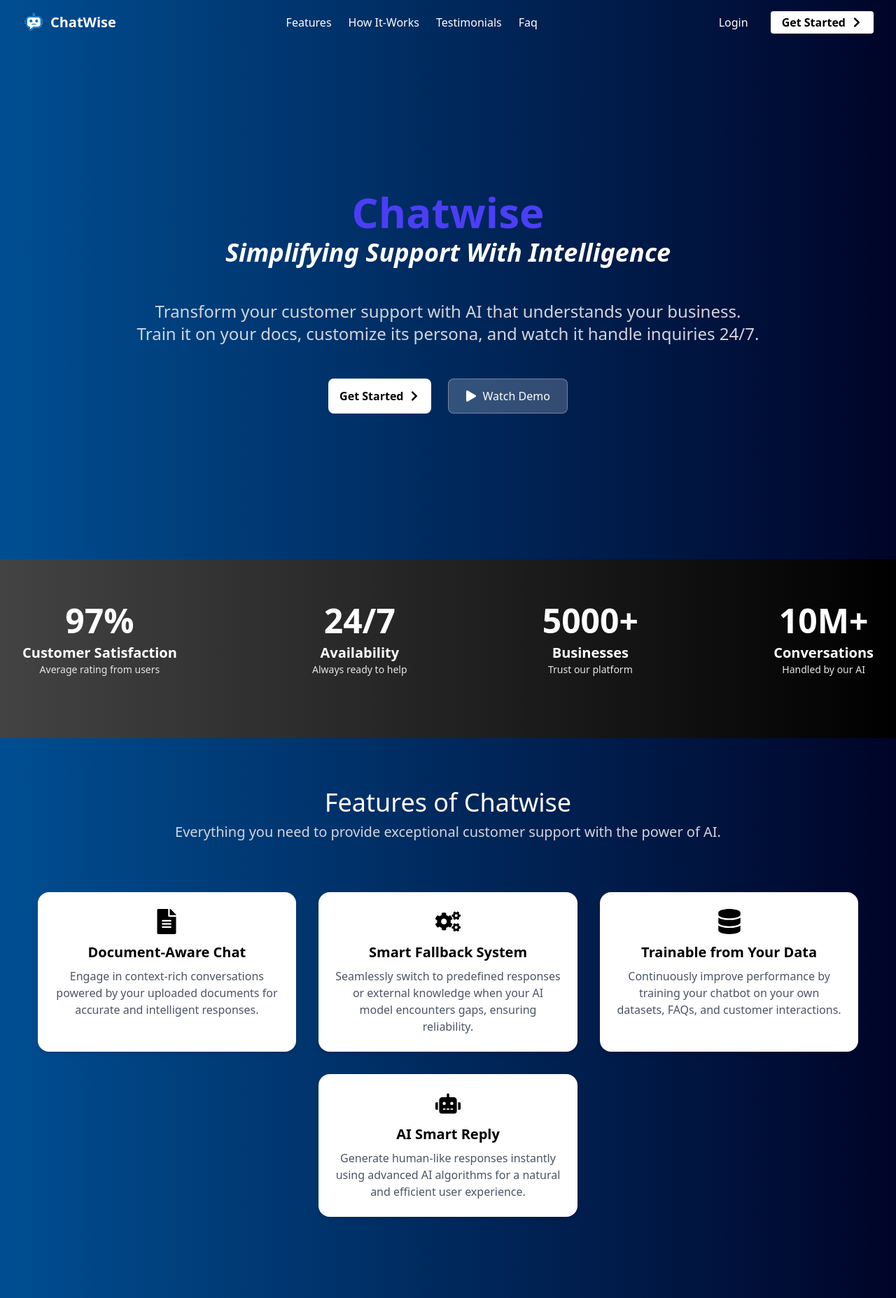
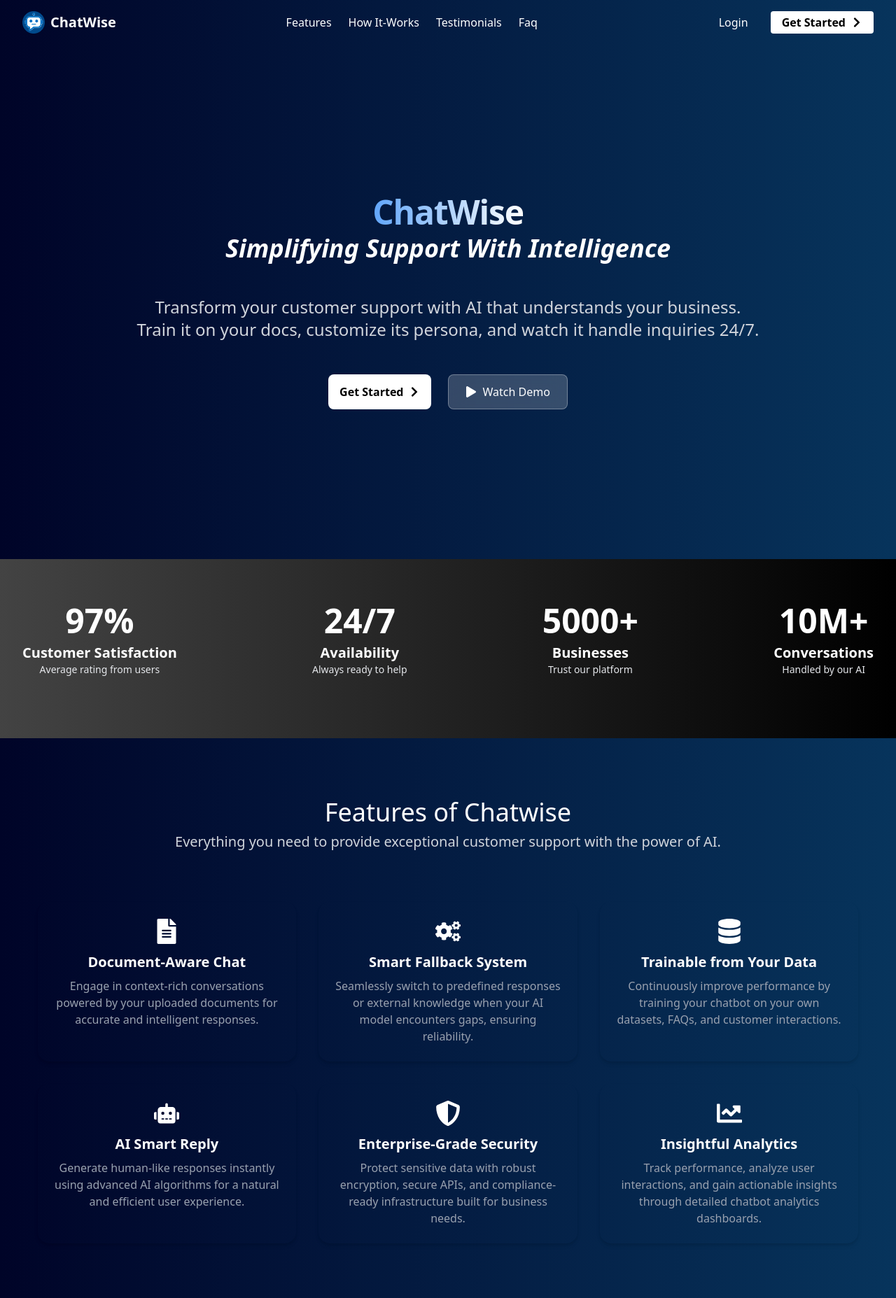
Before and after one commit to 2012prabhat/Chatwise, a Next.js app: page / in a window 1280 px wide. Shown: the whole page at 70% size. Built offline with nearby package versions, Linux system fonts and the light colour scheme.

Commit message:
Features section completed

```diff
--- a/app/FeaturesSection.js
+++ b/app/FeaturesSection.js
@@ -1,5 +1,5 @@
 import React from 'react'
-import { FaFileAlt, FaCogs, FaDatabase, FaRobot } from "react-icons/fa";
+import { FaFileAlt, FaCogs, FaDatabase, FaRobot, FaShieldAlt, FaChartLine } from "react-icons/fa";
 
 function FeaturesSection() {
 
@@ -28,21 +28,33 @@ function FeaturesSection() {
       title: "AI Smart Reply",
       desc: "Generate human-like responses instantly using advanced AI algorithms for a natural and efficient user experience.",
     },
+    {
+    id: 5,
+    icon: <FaShieldAlt className="text-4xl text-primary mb-3" />,
+    title: "Enterprise-Grade Security",
+    desc: "Protect sensitive data with robust encryption, secure APIs, and compliance-ready infrastructure built for business needs.",
+  },
+  {
+    id: 6,
+    icon: <FaChartLine className="text-4xl text-primary mb-3" />,
+    title: "Insightful Analytics",
+    desc: "Track performance, analyze user interactions, and gain actionable insights through detailed chatbot analytics dashboards.",
+  },
   ];
   return (
-    <section id="features" className='flex flex-col justify-center items-center min-h-screen pt-5'>
+    <section id="features" className='flex flex-col justify-center items-center min-h-screen pt-18'>
       <h1 className='text-4xl text-white'>Features of Chatwise</h1>
-      <h1 className='text-xl text-gray-300 p-2 text-center'>Everything you need to provide exceptional customer support with the power of AI.</h1>
+      <h1 className='text-xl text-gray-300 p-2 px-6 text-center'>Everything you need to provide exceptional customer support with the power of AI.</h1>
       <section className="py-16 bg-muted/50">
         <div className="container mx-auto px-6 flex flex-wrap justify-center gap-8">
           {data.map((item) => (
             <div
               key={item.id}
-              className="bg-white rounded-2xl p-6 shadow-md hover:shadow-xl hover:scale-105 transition duration-300 text-center flex flex-col items-center w-full sm:w-[45%] md:w-[30%]"
+              className= "rounded-2xl p-6 shadow-md hover:shadow-2xl hover:scale-105 transition duration-300 text-center flex flex-col items-center w-full sm:w-[45%] md:w-[30%] text-white "
             >
               {item.icon}
-              <h3 className="text-xl font-semibold mb-2">{item.title}</h3>
-              <p className="text-gray-600">{item.desc}</p>
+              <h3 className="text-xl text-white font-semibold mb-2">{item.title}</h3>
+              <p className="text-gray-400">{item.desc}</p>
             </div>
           ))}
         </div>
--- a/app/HomeSection.js
+++ b/app/HomeSection.js
@@ -7,7 +7,14 @@ function HomeSection() {
     const router = useRouter();
     return (
         <section id="home" className="min-h-[calc(100vh-65px)] p-4 flex flex-col items-center justify-center">
-            <h1 className="text-6xl font-semibold text-[#4b3ef7]">Chatwise</h1>
+           <h1
+            className="text-5xl font-bold tracking-tight bg-clip-text text-transparent"
+            style={{
+              backgroundImage: "linear-gradient(to right,#60A5FA,#ffffff)",
+            }}
+          >
+            ChatWise
+          </h1>
             <h1 className="text-4xl text-center italic font-bold text-white mt-2">Simplifying Support With Intelligence</h1>
             <h2 className="text-gray-300 md:px-44 text-center text-2xl mt-12">Transform your customer support with AI that understands your business. Train it on your docs, customize its persona, and watch it handle inquiries 24/7.</h2>
             <div className="mt-12 flex gap-6">
--- a/app/globals.css
+++ b/app/globals.css
@@ -24,7 +24,7 @@
 .back1{
     background: #000428;  /* fallback for old browsers */
 background: -webkit-linear-gradient(to right, #004e92, #000428);  /* Chrome 10-25, Safari 5.1-6 */
-background: linear-gradient(to right, #004e92, #000428); /* W3C, IE 10+/ Edge, Firefox 16+, Chrome 26+, Opera 12+, Safari 7+ */
+background: linear-gradient(to left, #07345c, #000428); /* W3C, IE 10+/ Edge, Firefox 16+, Chrome 26+, Opera 12+, Safari 7+ */
 }
 
 .back2{
--- a/app/login/page.js
+++ b/app/login/page.js
@@ -41,14 +41,11 @@ const handleSubmit = async (e) => {
     }
   };
 
-
   return (
     <div
-      className="min-h-screen flex items-center justify-center relative p-4"
+      className="min-h-screen flex items-center justify-center relative p-4 back1"
       style={{
-        backgroundColor: "var(--mainCol)", // background-dark
         fontFamily: "'Poppins', sans-serif",
-        color: "#E2E8F0", // on-surface-dark
       }}
     >
       {/* Grid background */}
@@ -76,31 +73,36 @@ const handleSubmit = async (e) => {
       <div className="w-full max-w-sm">
         {/* Logo + tagline */}
         <div className="text-center mb-8">
-
-
-          <h1
+          {/* <h1
             className="text-5xl font-bold tracking-tight bg-clip-text text-transparent"
             style={{
               backgroundImage: "linear-gradient(to right,#60A5FA,#ffffff)", // from blue-400 to white
             }}
           >
             ChatWise
-          </h1>
-          <p style={{ color: "#94A3B8" /* on-surface-dark-muted */ }} className="mt-2 text-lg">
+          </h1> */}
+          {/* <p
+            style={{ color: "#94A3B8"  }}
+            className="mt-2 text-lg"
+          >
             AI-Powered Conversations
-          </p>
+          </p> */}
         </div>
 
         {/* Login box */}
         <div
           className="backdrop-blur-sm p-8 rounded-2xl shadow-2xl"
-          style={{
-            backgroundColor: "rgba(30,41,59,0.8)", // surface-dark/80
-            boxShadow: "0 25px 50px -12px rgba(59,130,246,0.1)", // shadow-primary/10
-          }}
+          // style={{
+          //   backgroundColor: "rgba(30,41,59,0.8)", // surface-dark/80
+          //   boxShadow: "0 25px 50px -12px rgba(59,130,246,0.1)", // shadow-primary/10
+          // }}
         >
           <div className="text-center mb-6">
-            <img className="h-12 rounded-full mx-auto" src="/logoCircle.png" alt="" />
+            <img
+              className="h-12 rounded-full mx-auto"
+              src="/logoCircle.png"
+              alt=""
+            />
             <h2 className="text-3xl font-semibold text-white">Welcome Back!</h2>
             <p style={{ color: "#94A3B8" }} className="mt-1">
               Please enter your credentials.
@@ -165,9 +167,6 @@ const handleSubmit = async (e) => {
               </button>
             </div>
           </form>
-        </div>
-
-        {/* Footer */}
            <div className="mt-8 text-center">
           <p style={{ color: "#94A3B8" }} className="text-sm">
             Don&apos;t have an account?{" "}
@@ -181,6 +180,10 @@ const handleSubmit = async (e) => {
           </p>
         </div>
         </div>
+
+        {/* Footer */}
+
+      </div>
     </div>
   );
 }
```
Lines whose indentation alone changed are shown as unchanged.
